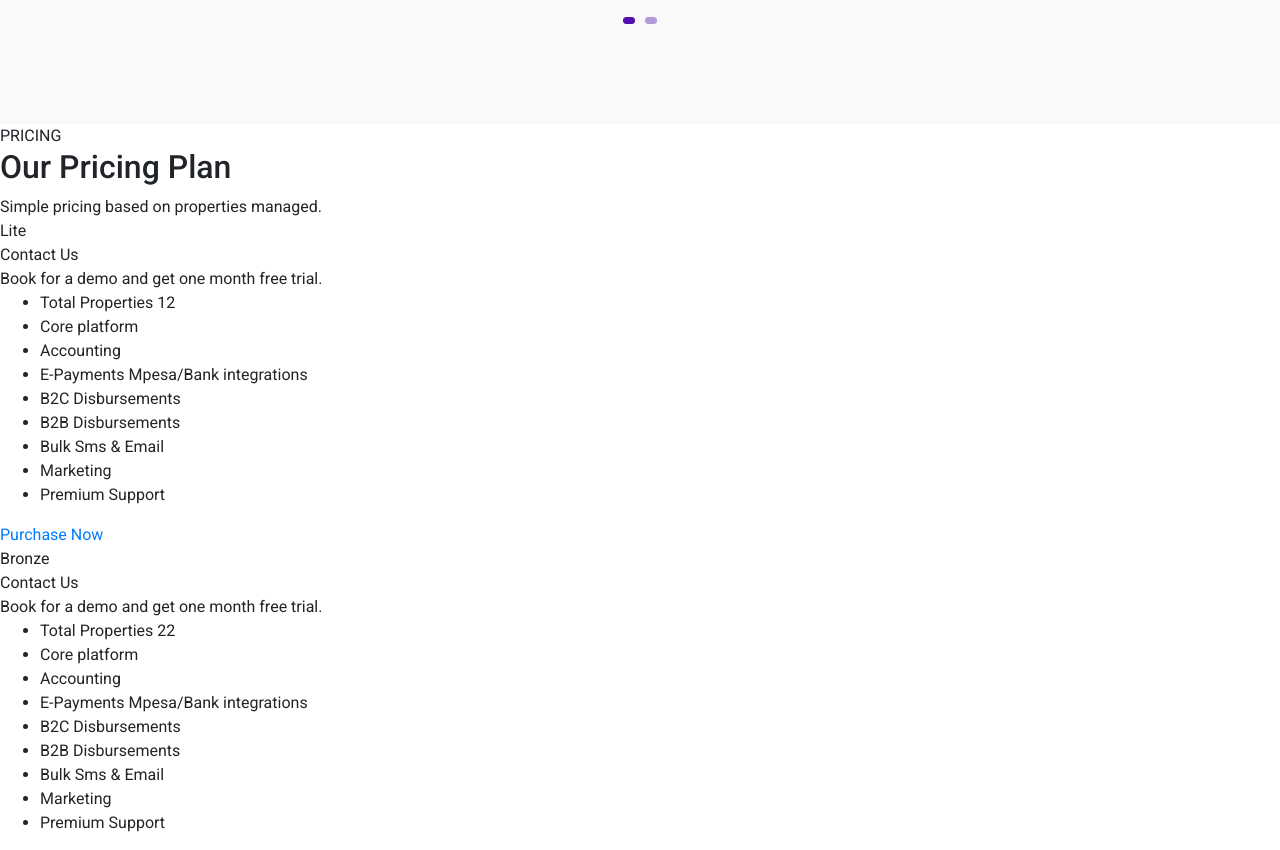
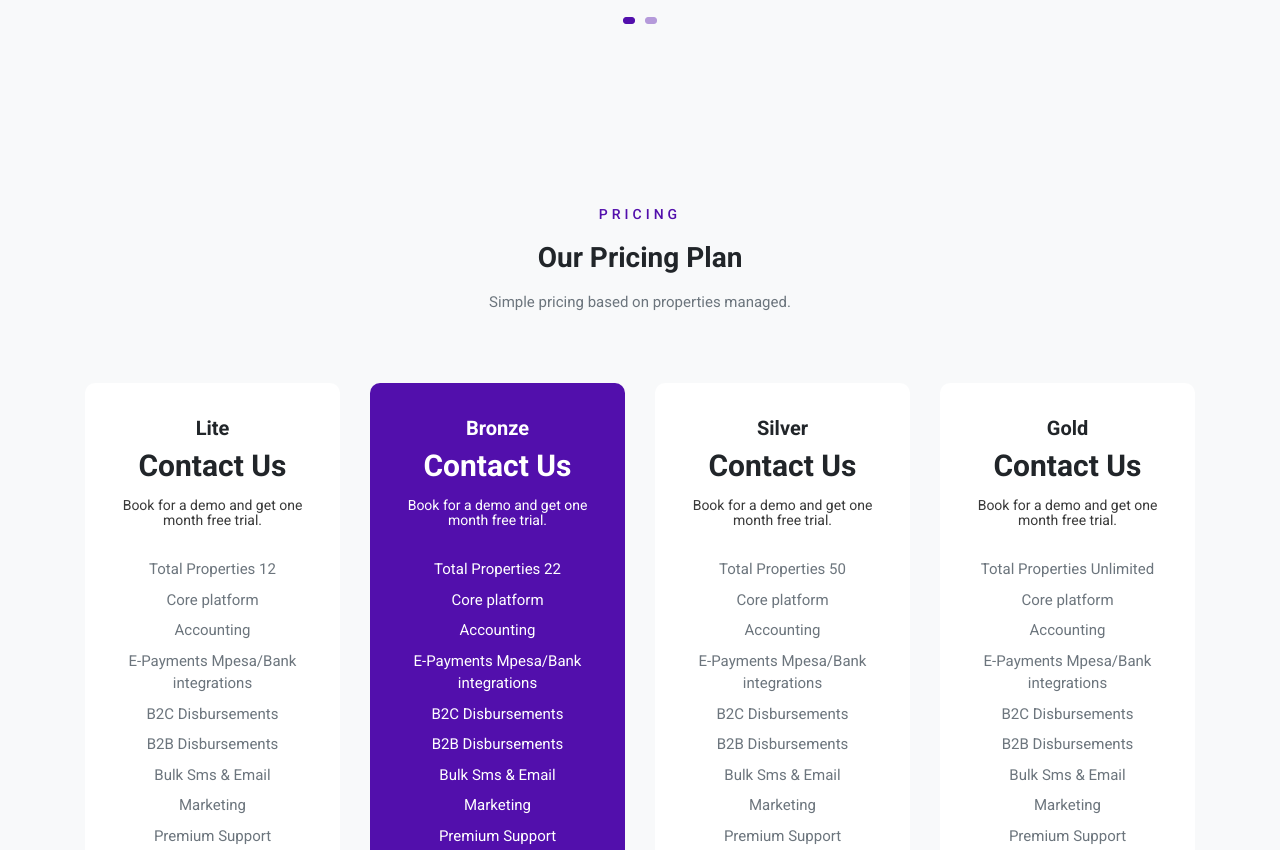
Before and after one commit to saddamcrr7/eazzyrent.com, a website: page index.html in a window 1280 px wide. Shown: the part 2431-3281 px from the top of the page. Drawn offline with Linux system fonts and the light colour scheme.

Commit message:
update Pricing section style

```diff
--- a/index.html
+++ b/index.html
@@ -218,7 +218,7 @@
                     </div>
                 </div>
                 <div class="o-priching__col">
-                    <div class="c-package">
+                    <div class="c-package is-active">
                         <div class="c-package__header">
                             <div class="c-package__name">Bronze</div>
                             <div class="c-package__price">Contact Us</div>
--- /dev/null
+++ b/styles/scss/05-objects/_objects.priching.scss
@@ -0,0 +1,59 @@
+.o-priching {
+    padding: {
+        top: 80px;
+        bottom: 80px;
+    }
+
+    background: $color-light;
+
+    &__container {
+        @include make-container();
+        @include make-container-max-widths();
+    }
+
+    &__row {
+        @include make-row();
+    }
+
+    &__col {
+        @include make-col-ready();
+
+        @include media-breakpoint-up(sm) {
+            @include make-col(6)
+        }
+
+        @include media-breakpoint-up(md) {
+            @include make-col(4)
+        }
+
+        @include media-breakpoint-up(lg) {
+            @include make-col(3)
+        }
+    }
+
+    &__content {
+        text-align: center;
+        margin-bottom: 70px;
+    }
+
+    &__section-title {
+        font-size: 14px;
+        letter-spacing: 4px;
+        color: $color-violet;
+        font-weight: 500;
+        text-transform: uppercase;
+        margin-bottom: 16px;
+    }
+
+    &__title {
+        font-size: 28px;
+        font-weight: 700;
+        margin-bottom: 16px;
+    }
+
+    &__sub {
+        font-size: 15px;
+        color: $color-grey;
+        margin-bottom: 20px;
+    }
+}
--- /dev/null
+++ b/styles/scss/06-components/_components.package.scss
@@ -0,0 +1,83 @@
+.c-package {
+    $root: &;
+
+    width: 100%;
+    padding: 30px 20px;
+    background: white;
+    border-radius: 10px;
+
+    &__header {
+        text-align: center;
+        margin-bottom: 30px;
+    }
+
+    &__name {
+        font-size: 20px;
+        font-weight: $font-weight-bold;
+    }
+
+    &__price {
+        font-size: 30px;
+        margin-bottom: 10px;
+        font-weight: $font-weight-bold;
+    }
+
+    &__description {
+        font-size: 14px;
+        color: #000000c7;
+        line-height: 15px;
+    }
+
+    &__body {
+        margin-bottom: 30px;
+    }
+
+    &__features {
+        padding-left: 0;
+        list-style: none;
+        text-align: center;
+    }
+
+    &__feature {
+        font-size: 15px;
+        color: $color-grey;
+        margin-bottom: 8px;
+    }
+
+    &__footer {
+        display: flex;
+        justify-content: center;
+    }
+
+    &__cta {
+        padding: 13px 32px;
+        font-size: 14px;
+        transition: all 0.5s;
+        letter-spacing: 0.6px;
+        color: #fff;
+        border: 2px solid $color-violet;
+        background-color: $color-violet;
+        font-weight: 700;
+        border-radius: 35px;
+
+        @include on-event {
+            color: $white;
+        }
+    }
+
+    &.is-active {
+        background-color: $color-violet;
+
+        #{$root} {
+
+            &__header,&__description, &__feature {
+                color: $white;
+            }
+
+            &__cta {
+                border-color: $white;
+            }
+
+        }
+    }
+}
--- a/styles/scss/main.scss
+++ b/styles/scss/main.scss
@@ -47,10 +47,12 @@
 @import '05-objects/objects.about';
 @import '05-objects/objects.integrations';
 @import '05-objects/objects.testimonials';
+@import '05-objects/objects.priching';
 
 // 06. Components
 @import '06-components/components.about-item';
 @import '06-components/components.testimonial';
+@import '06-components/components.package';
 
 // 99. Utilities
 @import '99-utilities/utilities.clearfix';
```
Also changed, not shown: styles/css/main.css, 1 other file.
